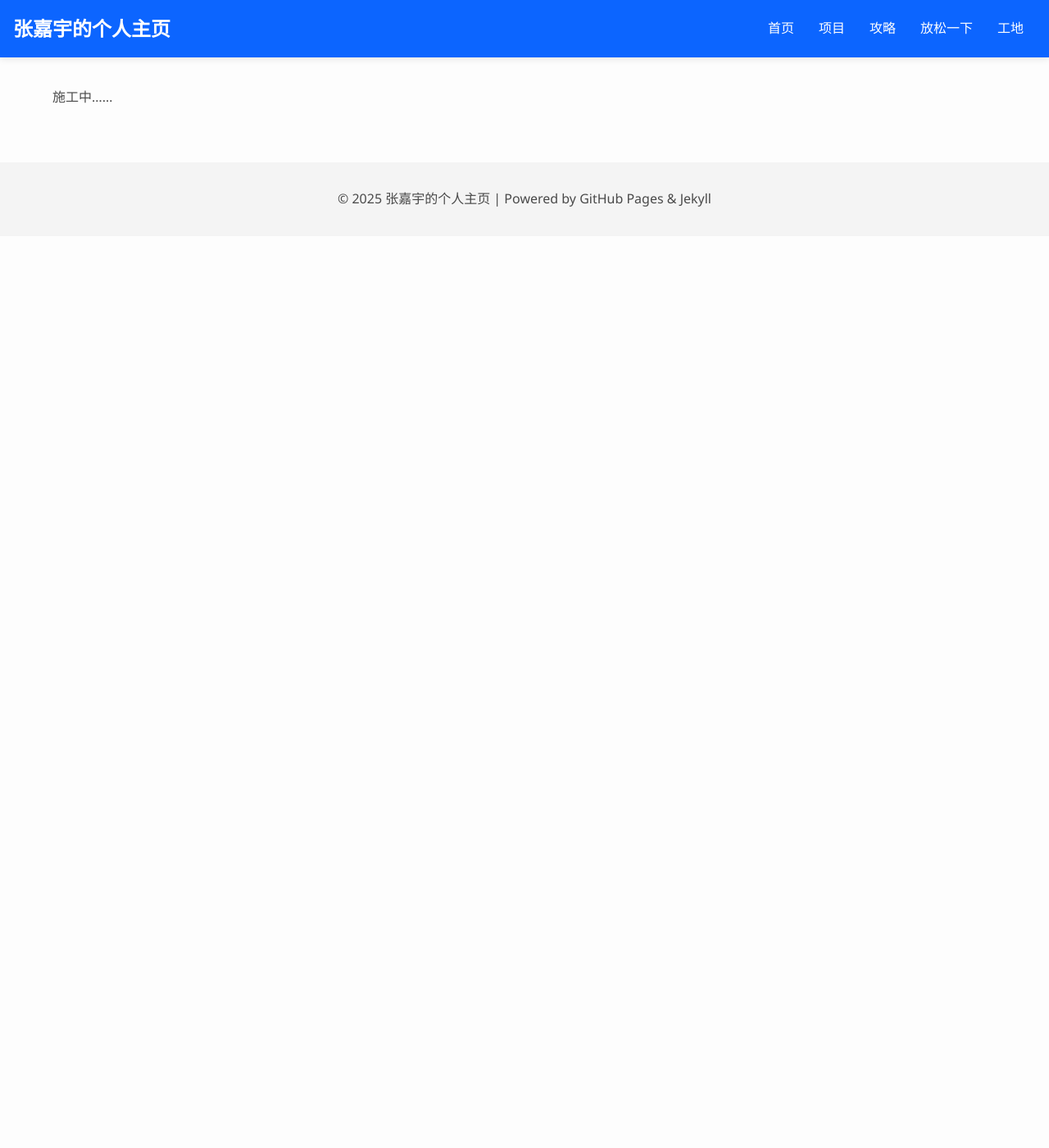
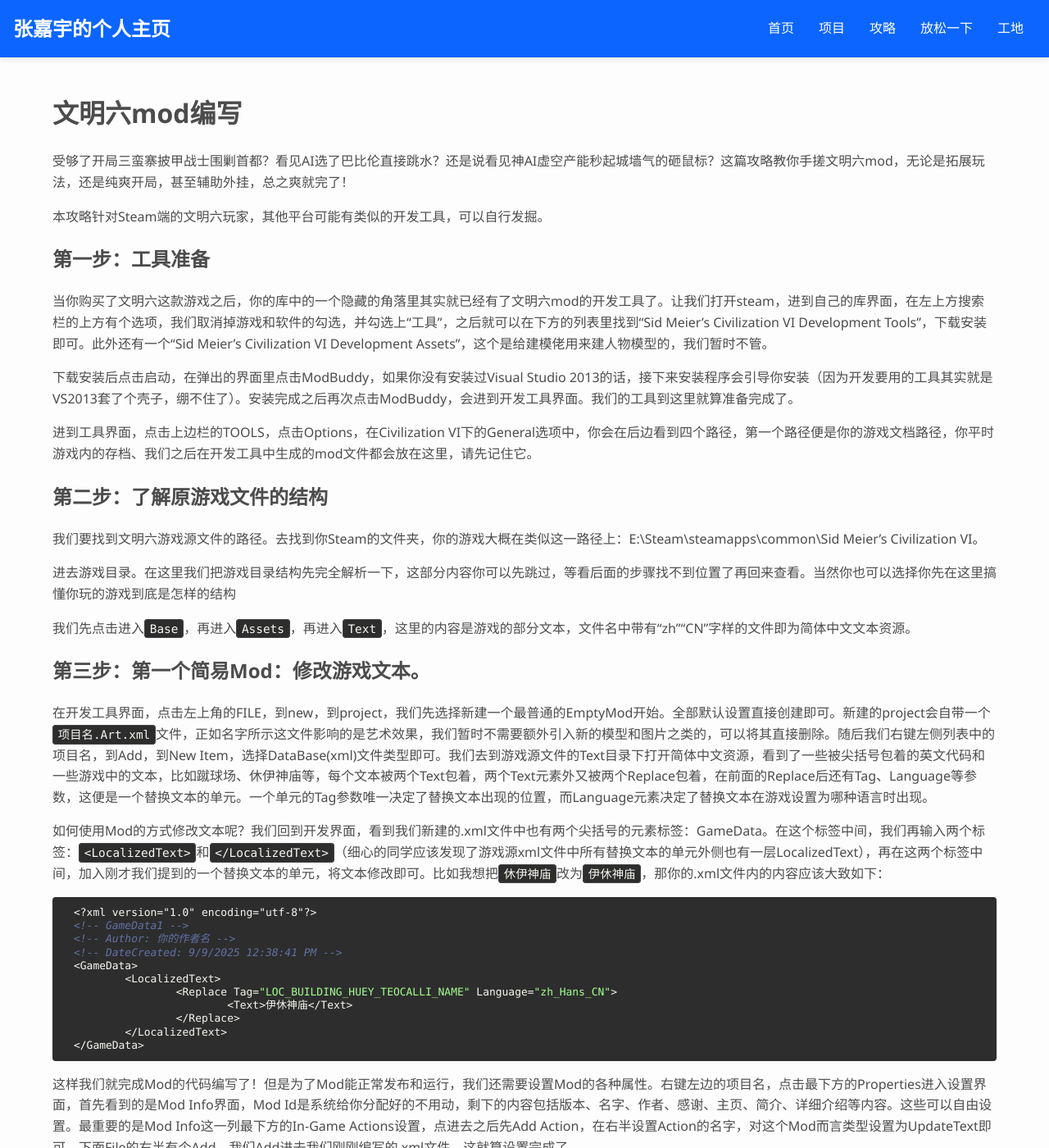
Before and after one commit to kuiningzzzz/kuiningzzzz.github.io, a Jekyll site: the page built from tutorial/civi_sixth_mod.md, in a window 1280 px wide and 1400 px high. Shown: the whole window at 82% size. Built offline with Jekyll 4.4.1, drawn with Linux system fonts in a browser that asks for light colours; some of the changed text lies outside the part shown.

Commit message:
(add)civi_sixth

````diff
--- a/tutorial/civi_sixth_mod.md
+++ b/tutorial/civi_sixth_mod.md
@@ -3,4 +3,48 @@ layout: default
 title: 文明六mod编写
 ---
 
-施工中......
+# 文明六mod编写
+
+受够了开局三蛮寨披甲战士围剿首都？看见AI选了巴比伦直接跳水？还是说看见神AI虚空产能秒起城墙气的砸鼠标？这篇攻略教你手搓文明六mod，无论是拓展玩法，还是纯爽开局，甚至辅助外挂，总之爽就完了！
+
+本攻略针对Steam端的文明六玩家，其他平台可能有类似的开发工具，可以自行发掘。
+
+## 第一步：工具准备
+
+当你购买了文明六这款游戏之后，你的库中的一个隐藏的角落里其实就已经有了文明六mod的开发工具了。让我们打开steam，进到自己的库界面，在左上方搜索栏的上方有个选项，我们取消掉游戏和软件的勾选，并勾选上“工具”，之后就可以在下方的列表里找到“Sid Meier's Civilization VI Development Tools”，下载安装即可。此外还有一个“Sid Meier's Civilization VI Development Assets”，这个是给建模佬用来建人物模型的，我们暂时不管。
+
+下载安装后点击启动，在弹出的界面里点击ModBuddy，如果你没有安装过Visual Studio 2013的话，接下来安装程序会引导你安装（因为开发要用的工具其实就是VS2013套了个壳子，绷不住了）。安装完成之后再次点击ModBuddy，会进到开发工具界面。我们的工具到这里就算准备完成了。
+
+进到工具界面，点击上边栏的TOOLS，点击Options，在Civilization VI下的General选项中，你会在后边看到四个路径，第一个路径便是你的游戏文档路径，你平时游戏内的存档、我们之后在开发工具中生成的mod文件都会放在这里，请先记住它。
+
+## 第二步：了解原游戏文件的结构
+
+我们要找到文明六游戏源文件的路径。去找到你Steam的文件夹，你的游戏大概在类似这一路径上：E:\\Steam\\steamapps\\common\\Sid Meier's Civilization VI。
+
+进去游戏目录。在这里我们把游戏目录结构先完全解析一下，这部分内容你可以先跳过，等看后面的步骤找不到位置了再回来查看。当然你也可以选择你先在这里搞懂你玩的游戏到底是怎样的结构
+
+我们先点击进入`Base`，再进入`Assets`，再进入`Text`，这里的内容是游戏的部分文本，文件名中带有“zh”“CN”字样的文件即为简体中文文本资源。
+
+## 第三步：第一个简易Mod：修改游戏文本。
+
+在开发工具界面，点击左上角的FILE，到new，到project，我们先选择新建一个最普通的EmptyMod开始。全部默认设置直接创建即可。新建的project会自带一个`项目名.Art.xml`文件，正如名字所示这文件影响的是艺术效果，我们暂时不需要额外引入新的模型和图片之类的，可以将其直接删除。随后我们右键左侧列表中的项目名，到Add，到New Item，选择DataBase(xml)文件类型即可。我们去到游戏源文件的Text目录下打开简体中文资源，看到了一些被尖括号包着的英文代码和一些游戏中的文本，比如蹴球场、休伊神庙等，每个文本被两个Text包着，两个Text元素外又被两个Replace包着，在前面的Replace后还有Tag、Language等参数，这便是一个替换文本的单元。一个单元的Tag参数唯一决定了替换文本出现的位置，而Language元素决定了替换文本在游戏设置为哪种语言时出现。
+
+如何使用Mod的方式修改文本呢？我们回到开发界面，看到我们新建的.xml文件中也有两个尖括号的元素标签：GameData。在这个标签中间，我们再输入两个标签：`<LocalizedText>`和`</LocalizedText>`（细心的同学应该发现了游戏源xml文件中所有替换文本的单元外侧也有一层LocalizedText），再在这两个标签中间，加入刚才我们提到的一个替换文本的单元，将文本修改即可。比如我想把`休伊神庙`改为`伊休神庙`，那你的.xml文件内的内容应该大致如下：
+
+```xml
+<?xml version="1.0" encoding="utf-8"?>
+<!-- GameData1 -->
+<!-- Author: 你的作者名 -->
+<!-- DateCreated: 9/9/2025 12:38:41 PM -->
+<GameData>
+	<LocalizedText>
+		<Replace Tag="LOC_BUILDING_HUEY_TEOCALLI_NAME" Language="zh_Hans_CN">
+			<Text>伊休神庙</Text>
+		</Replace>
+	</LocalizedText>
+</GameData>
+```
+
+这样我们就完成Mod的代码编写了！但是为了Mod能正常发布和运行，我们还需要设置Mod的各种属性。右键左边的项目名，点击最下方的Properties进入设置界面，首先看到的是Mod Info界面，Mod Id是系统给你分配好的不用动，剩下的内容包括版本、名字、作者、感谢、主页、简介、详细介绍等内容。这些可以自由设置。最重要的是Mod Info这一列最下方的In-Game Actions设置，点进去之后先Add Action，在右半设置Action的名字，对这个Mod而言类型设置为UpdateText即可，下面File的右半有个Add，我们Add进去我们刚刚编写的.xml文件。这就算设置完成了。
+
+点击上边栏的BUILD并选择Build Solution，等待完成Build之后，去到第一步中我们看到的路径下，进入这一目录中的Mod路径，就能看到我们生成的内容成品了。
````
